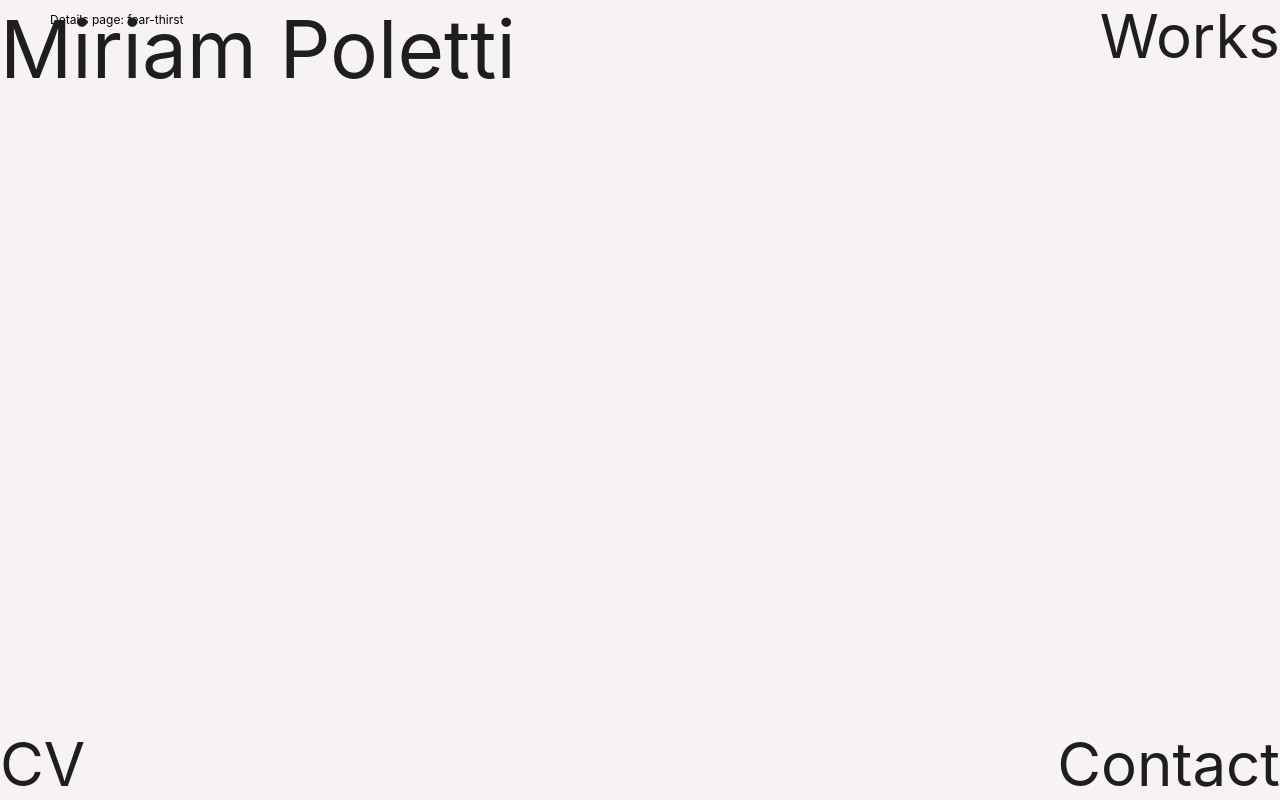
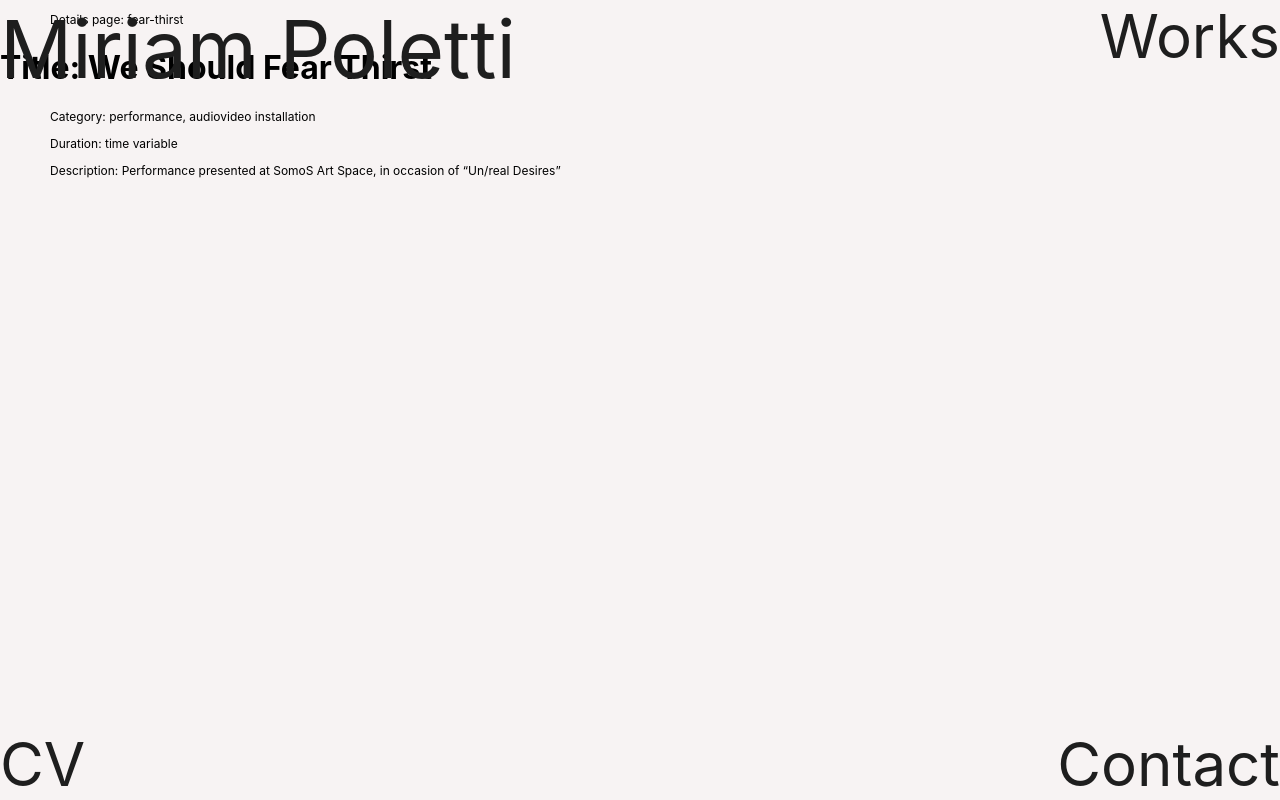
Before and after one commit to miriam-plt/portfolio, a React (Create React App) app: page /works/fear-thirst in a window 1280 px wide. Built offline with nearby package versions, Linux system fonts and the light colour scheme; the HTML template or start-up script is replaced by a standard one.

Commit message:
filtered works by id

```diff
--- a/src/Pages/WorkDetails/index.js
+++ b/src/Pages/WorkDetails/index.js
@@ -1,19 +1,32 @@
 import './index.scss';
 import Navbar from '../../components/Navbar';
 import { useParams } from 'react-router-dom';
-// import WorksData from '../../assets/data/works-data.json';
+import WorksData from '../../assets/data/works-data.json';
 
 
 
 function WorkDetails() {
     const { id } = useParams();
 
-    // filter the works data
+    const selectedWork = WorksData.filter(work =>
+        work._id === id
+    )
+
 
    return <div>
         <Navbar />
         <p>Details page: {id}</p>
-        <h1>{}</h1>
+        {selectedWork.map(work => {
+            return (
+                <div key={work._id}>
+                <h1>Title: {work.title}</h1>
+                <p>Category: {work.category}</p>
+                <p>Duration: {work.duration}</p>
+                <p>Description: {work.description}</p>
+                </div>
+            )
+        })}
+
     </div>
 };
 
--- a/src/components/WorkList/index.js
+++ b/src/components/WorkList/index.js
@@ -15,7 +15,7 @@ function WorkList() {
             <div className='menu__item'>
                 {WorksData.map(work => {
                     return (
-                    <NavLink to={`/works/${work._id}`}>
+                    <NavLink to={`/works/${work._id}`} key={work._id}>
                         <div className='menu__item-link'>
                             <Work key={work._id} className='menu__title' work={work} />
                                 <img className='menu__item-img' src={work.image} alt='work' />
```
